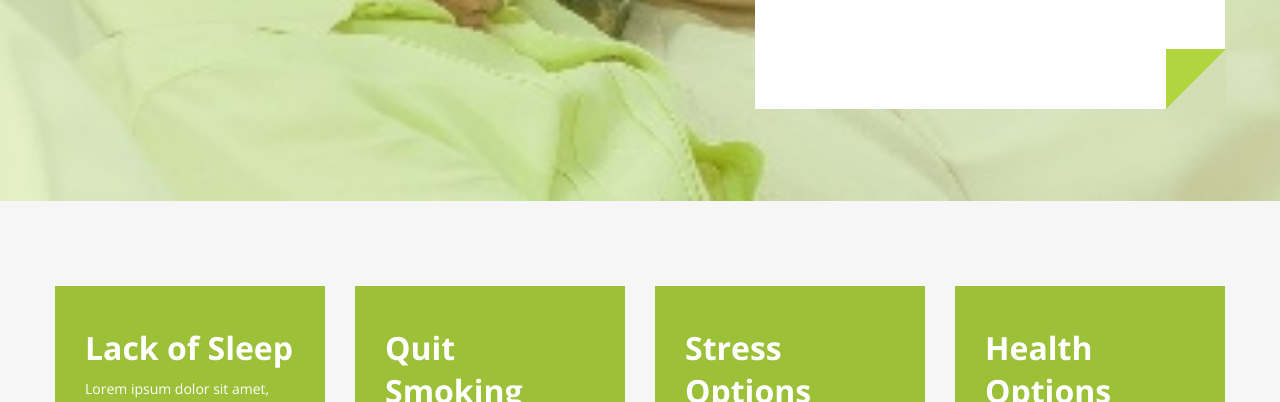
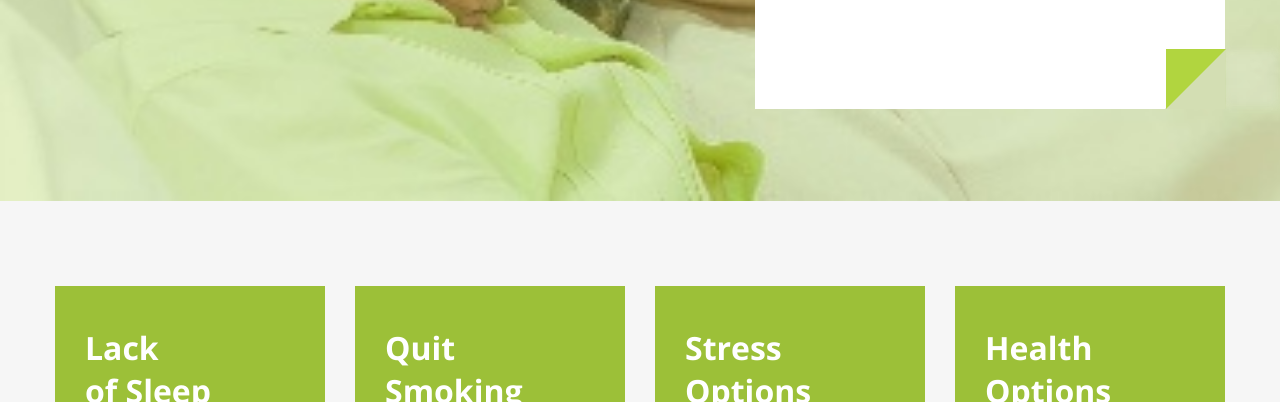
Before and after one commit to pavelzelencow/pavelzelencow.github.io, a plain HTML site: page index.html in a window 1280 px wide. Shown: the part 550-952 px from the top of the page. Drawn offline with nearby package versions, Linux system fonts and the light colour scheme.

Commit message:
fix index

```diff
--- a/index.html
+++ b/index.html
@@ -69,7 +69,7 @@
                     <div class="about__item">
                         <div class="about__item-box">
                             <h3 class="about__item-title">
-                                Lack
+                                Lack <br>
                                 of Sleep
                             </h3>
                             <p class="about__item-text">
```
